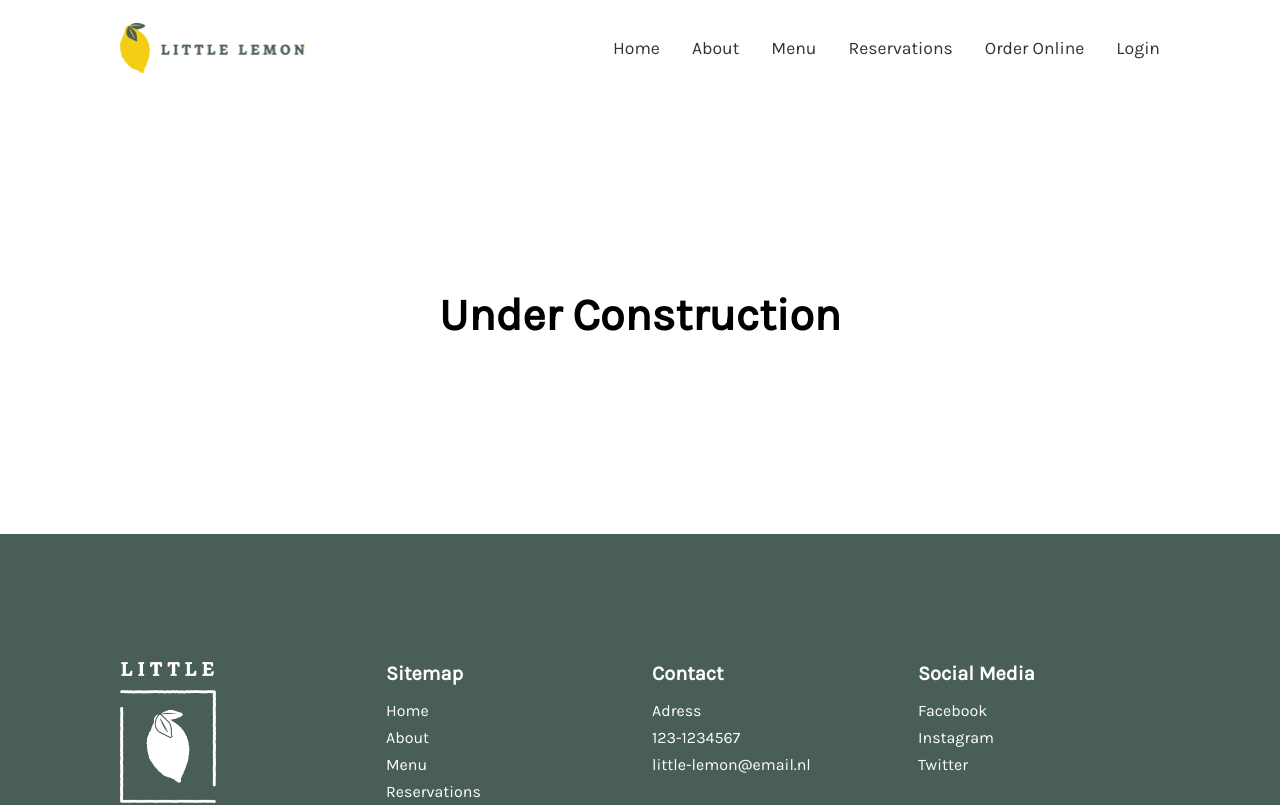
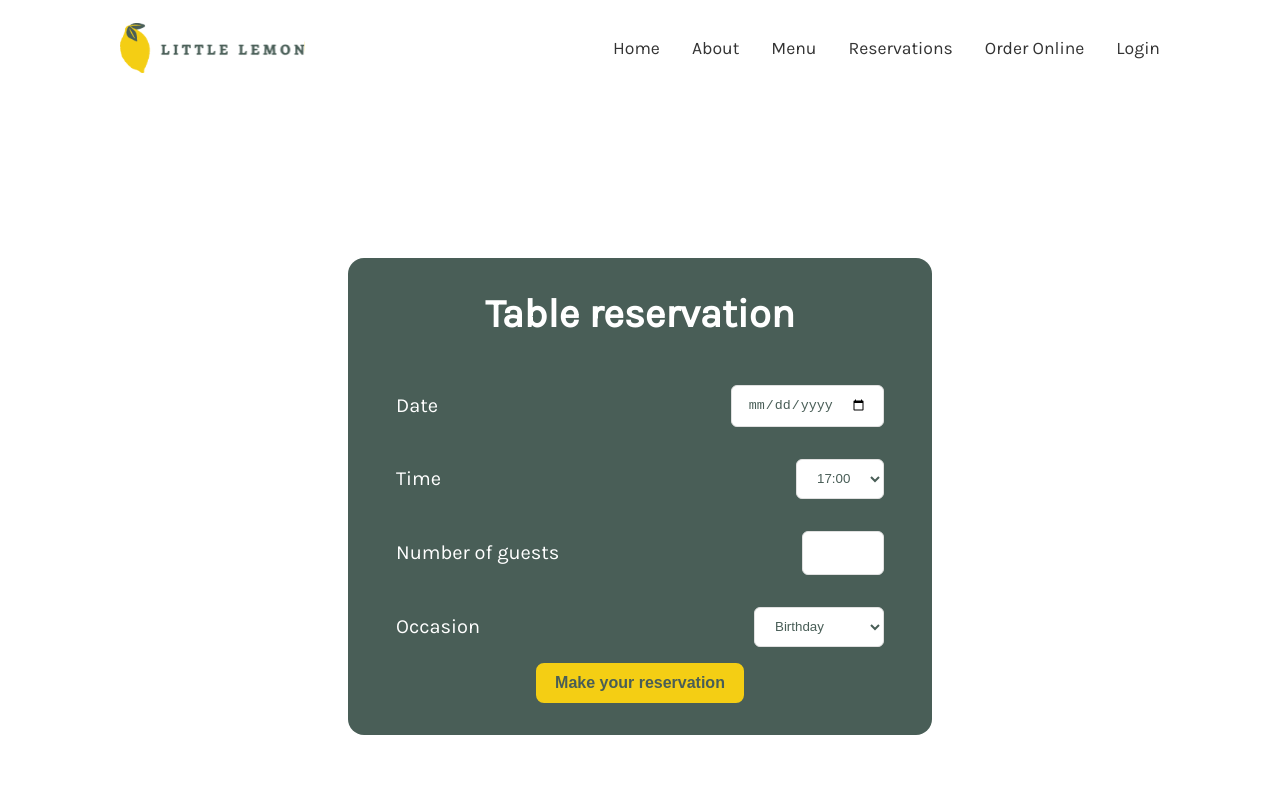
Before and after one commit to MirandaWoutersen/little-lemon-capstone, a React (Create React App) app: page /reservations in a window 1280 px wide. Shown: the top 805 px of the page. Built offline with nearby package versions, Linux system fonts and the light colour scheme; a web font is replaced by a local one.

Commit message:
Added Booking form, tests and Booking confirmation

```diff
--- a/src/App.js
+++ b/src/App.js
@@ -8,6 +8,7 @@ import Menu from "./components/Pages/Menu/Menu";
 import Reservations from "./components/Pages/Reservations/Reservations";
 import Order from "./components/Pages/Order/Order";
 import Login from "./components/Pages/Login/Login";
+import ConfirmedBooking from "./components/ConfirmedBooking/ConfirmedBooking";
 import Footer from "./components/Footer/Footer";
 
 function App() {
@@ -22,6 +23,7 @@ function App() {
             <Route path={"/reservations"} element={<Reservations />} />
             <Route path={"/order-online"} element={<Order />} />
             <Route path={"/login"} element={<Login />} />
+            <Route path={"/confirmed-booking"} element={<ConfirmedBooking />} />
         </Routes>
       </Main>
       <Footer />
--- /dev/null
+++ b/src/components/BookingForm/BookingForm.css
@@ -0,0 +1,43 @@
+.reservation-container {
+  display: flex;
+  justify-content: space-between;
+  align-items: center;
+  padding: 1rem;
+}
+
+.containter-item-title {
+  color: #ffffff;
+  font-size: 20px;
+  text-align: center;
+}
+
+.reservation-button {
+  display: flex;
+  align-items: center;
+  justify-content: center;
+  width: 100%;
+}
+
+input,
+select {
+  height: 2.5rem;
+  padding-inline-end: 1rem;
+  padding-inline-start: 1rem;
+  outline: none;
+  border: 0.0625rem solid #e0e0e0;
+  border-radius: 0.375rem;
+  background: #ffffff;
+  color: #495e57;
+  cursor: pointer;
+  transition: border-color 0.3s;
+}
+
+input:focus,
+select:focus {
+  border-width: 0.125rem;
+  border-color: #495e57;
+}
+
+.error {
+  border: 1px solid red !important;
+}
--- /dev/null
+++ b/src/components/BookingForm/BookingForm.js
@@ -0,0 +1,104 @@
+import React, { useState } from "react";
+import Button from "../Button/Button";
+import "./BookingForm.css";
+
+const BookingForm = ({
+  onFormSubmit,
+  isFormSubmitted,
+  availableTimes,
+  dispatchOnDateChange
+}) => {
+  const defaultTime = availableTimes[0];
+  const minGuest = 1;
+  const maxGuest = 10;
+  const [formValues, setFormValues] = useState({
+    date: "",
+    time: defaultTime,
+    people: "",
+    occasion: "",
+  });
+
+  const handleInputChange = (e) => {
+    if (e.target.name === 'date') {
+      dispatchOnDateChange(e.target.value);
+    }
+    setFormValues({
+      ...formValues,
+      [e.target.name]: e.target.value,
+    });
+  };
+
+  return (
+    <form data-testid="booking-form" onSubmit={(e) => onFormSubmit(e, formValues)}>
+      <div className="reservation-container">
+        <label htmlFor="date" className="containter-item-title">
+          Date
+        </label>
+        <input
+          data-testid="date"
+          type="date"
+          id="date"
+          name="date"
+          onChange={handleInputChange}
+          className={isFormSubmitted && !formValues.date ? "error" : ""}
+        />
+      </div>
+      <div className="reservation-container">
+        <label htmlFor="time" className="containter-item-title">
+          Time
+        </label>
+        <select
+          data-testid="time"
+          id="time"
+          name="time"
+          value={formValues.time}
+          onChange={handleInputChange}
+          className={isFormSubmitted && !formValues.time ? "error" : ""}
+        >
+          {availableTimes.map(time =>
+            <option data-testid="booking-time-option" className="booking-time-option" key={time}>
+              {time}
+            </option>
+          )}
+        </select>
+      </div>
+      <div className="reservation-container">
+        <label htmlFor="people" className="containter-item-title">
+          Number of guests
+        </label>
+        <input
+          data-testid="people"
+          type="number"
+          id="people"
+          name="people"
+          min={minGuest}
+          max={maxGuest}
+          onChange={handleInputChange}
+          className={isFormSubmitted && !formValues.people ? "error" : ""}
+        />
+      </div>
+      <div className="reservation-container">
+        <label htmlFor="occasion" className="containter-item-title">
+          Occasion
+        </label>
+        <select
+          data-testid="occasion"
+          id="occasion"
+          name="occasion"
+          onChange={handleInputChange}
+          className={isFormSubmitted && !formValues.occasion ? "error" : ""}
+        >
+          <option value="birthday">Birthday</option>
+          <option value="anniversary">Anniversary</option>
+          <option value="business">Engagement</option>
+          <option value="other">Other</option>
+        </select>
+      </div>
+      <div className="reservation-button">
+        <Button title="Make your reservation" type="submit" />
+      </div>
+    </form>
+  );
+};
+
+export default BookingForm;
--- /dev/null
+++ b/src/components/ConfirmedBooking/ConfirmedBooking.css
@@ -0,0 +1,15 @@
+.confirmed-booking {
+    padding: 40px;
+    text-align: center;
+}
+
+.confirmed-booking-description {
+  color: #495e57;
+}
+
+.confirmed-booking-title {
+  color: #495e57;
+  font-size: 20px;
+  font-weight: 600;
+  text-align: center;
+}
--- /dev/null
+++ b/src/components/ConfirmedBooking/ConfirmedBooking.js
@@ -0,0 +1,12 @@
+import "./ConfirmedBooking.css";
+
+const ConfirmedBooking = () => {
+  return (
+    <div className="confirmed-booking">
+        <h2 className="confirmed-booking-title">Reservation Completed!</h2>
+        <p className="confirmed-booking-description">Thank you for choosing Little Lemon! Your reservation has been successfully made. You will receive a confirmation email with the details of your reservation. We are excited to see you soon!</p>
+      </div>
+  );
+};
+
+export default ConfirmedBooking;
--- a/src/components/Hero/Hero.css
+++ b/src/components/Hero/Hero.css
@@ -16,6 +16,11 @@
   margin: 0 auto;
 }
 
+.hero p {
+  color: #ffffff;
+  max-width: 70%;
+}
+
 .title {
   color: #f4ce14;
   font-family: "Markazi Text";
@@ -29,11 +34,6 @@
   font-size: 2rem;
   font-weight: medium;
   line-height: 0.8rem;
-}
-
-p {
-  color: #ffffff;
-  max-width: 70%;
 }
 
 .hero-info button {
--- /dev/null
+++ b/src/components/Pages/Reservations/Reservations.css
@@ -0,0 +1,57 @@
+.reservation {
+  height: calc(100vh);
+  width: 100vw;
+  max-width: 65rem;
+  margin: 0 auto;
+  display: flex;
+  justify-content: center;
+  align-items: center;
+}
+
+.reservation-card {
+  background: #495e57;
+  border-radius: 16px;
+  padding: 2rem;
+  width: 50%;
+}
+
+.reservation-title {
+  font-size: 40px;
+  font-weight: 600;
+  margin-bottom: 2rem;
+  background: #495e57;
+  color: #fff;
+  margin-top: 0;
+  display: flex;
+  justify-content: center;
+}
+@media screen and (max-width: 767px) {
+  .reservation {
+    height: calc(100vh - 96px);
+    width: 100vw;
+    max-width: 65rem;
+    margin: 0 auto;
+    display: flex;
+    justify-content: center;
+    align-items: center;
+
+  }
+
+  .reservation-card {
+    background: #495e57;
+    border-radius: 16px;
+    padding: 2rem;
+    width: 80%;
+  }
+
+  .reservation-title {
+    font-size: 40px;
+    font-weight: 600;
+    margin-bottom: 2rem;
+    background: #495e57;
+    color: #fff;
+    margin-top: 0;
+    display: flex;
+    justify-content: center;
+  }
+}
--- a/src/components/Pages/Reservations/Reservations.js
+++ b/src/components/Pages/Reservations/Reservations.js
@@ -1,9 +1,51 @@
-import React from "react";
-import UnderConstruction from "../../UnderCunstruction/UnderCunstruction";
+import React, { useState, useReducer } from "react";
+import { useNavigate } from "react-router-dom";
+import { fetchAPI, submitAPI } from "../../../utils/Api";
+import "./Reservations.css";
+import BookingForm from "../../BookingForm/BookingForm";
 
 const Reservations = () => {
+  const navigate = useNavigate();
+  const [isFormSubmitted, setIsFormSubmitted] = useState(false);
+
+  const submitForm = (e, formData) => {
+    e.preventDefault();
+    setIsFormSubmitted(true);
+    // const areAllFieldsFilled = Object.values(formValues).every(
+    //   (value) => value
+    // );
+    const response = submitAPI(formData);
+    if (response) navigate("/confirmed-booking");
+  };
+
+  const updateTimes = (availableTimes, date) => {
+    const response = fetchAPI(new Date(date));
+    return response.length !== 0 ? response : availableTimes;
+  };
+
+  const initializeTimes = (initialAvailableTimes) => [
+    ...initialAvailableTimes,
+    ...fetchAPI(new Date()),
+  ];
+
+  const [availableTimes, dispatchOnDateChange] = useReducer(
+    updateTimes,
+    [],
+    initializeTimes
+  );
+
   return (
-    <UnderConstruction />
+    <div data-testid="reservations-component" className="reservation">
+      <div className="reservation-card">
+        <h1 className="reservation-title">Table reservation</h1>
+        <BookingForm
+          availableTimes={availableTimes}
+          dispatchOnDateChange={dispatchOnDateChange}
+          onFormSubmit={submitForm}
+          isFormSubmitted={isFormSubmitted}
+        />
+      </div>
+    </div>
   );
 };
 
--- /dev/null
+++ b/src/utils/Api.js
@@ -0,0 +1,28 @@
+const seededRandom = function (seed) {
+    var m = 2**35 - 31;
+    var a = 185852;
+    var s = seed % m;
+    return function () {
+        return (s = s * a % m) / m;
+    };
+}
+
+const fetchAPI = function(date) {
+    let result = [];
+    let random = seededRandom(date.getDate());
+
+    for(let i = 17; i <= 23; i++) {
+        if(random() < 0.5) {
+            result.push(i + ':00');
+        }
+        if(random() < 0.5) {
+            result.push(i + ':30');
+        }
+    }
+    return result;
+};
+const submitAPI = function(formData) {
+    return true;
+};
+
+export { fetchAPI, submitAPI };
```
Also changed, not shown: 2 other files (tests, documents, lock files or other folders).
